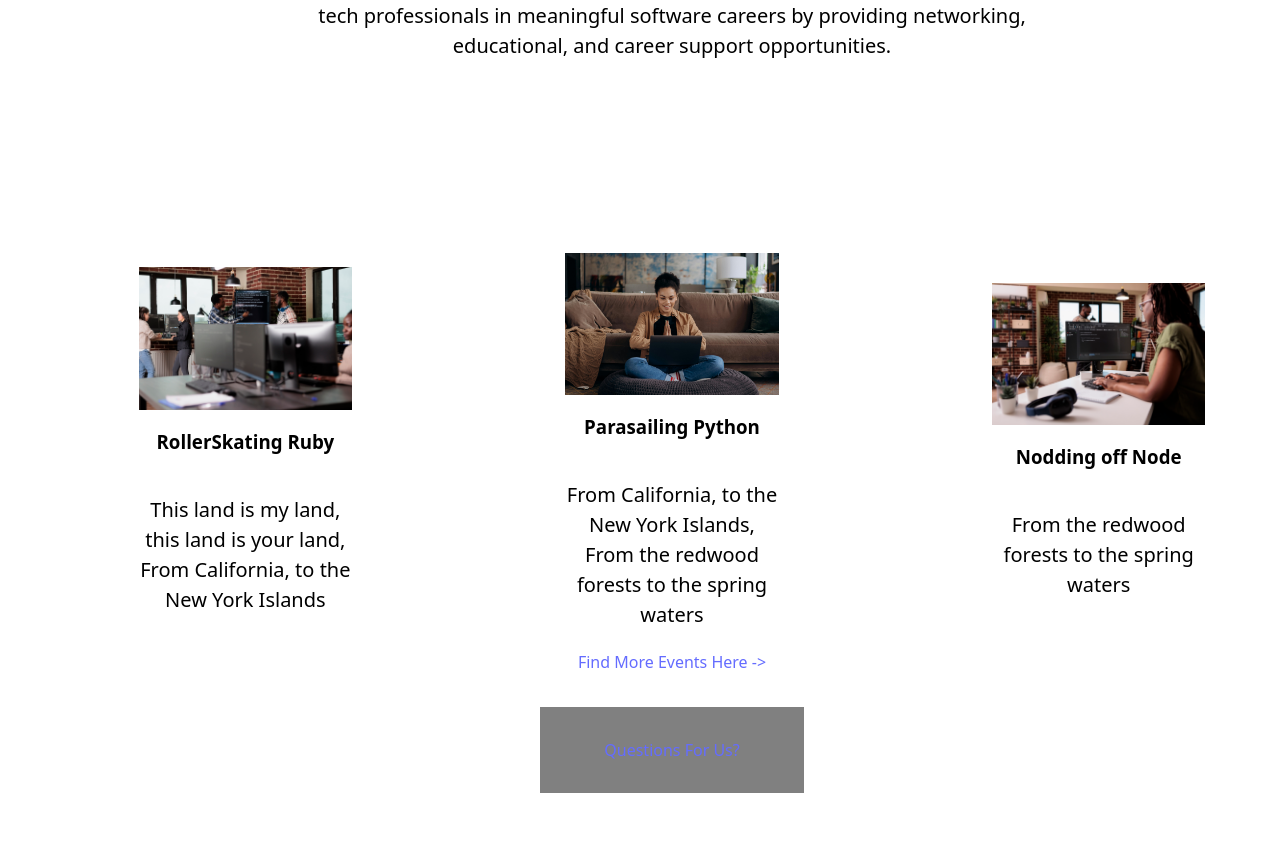
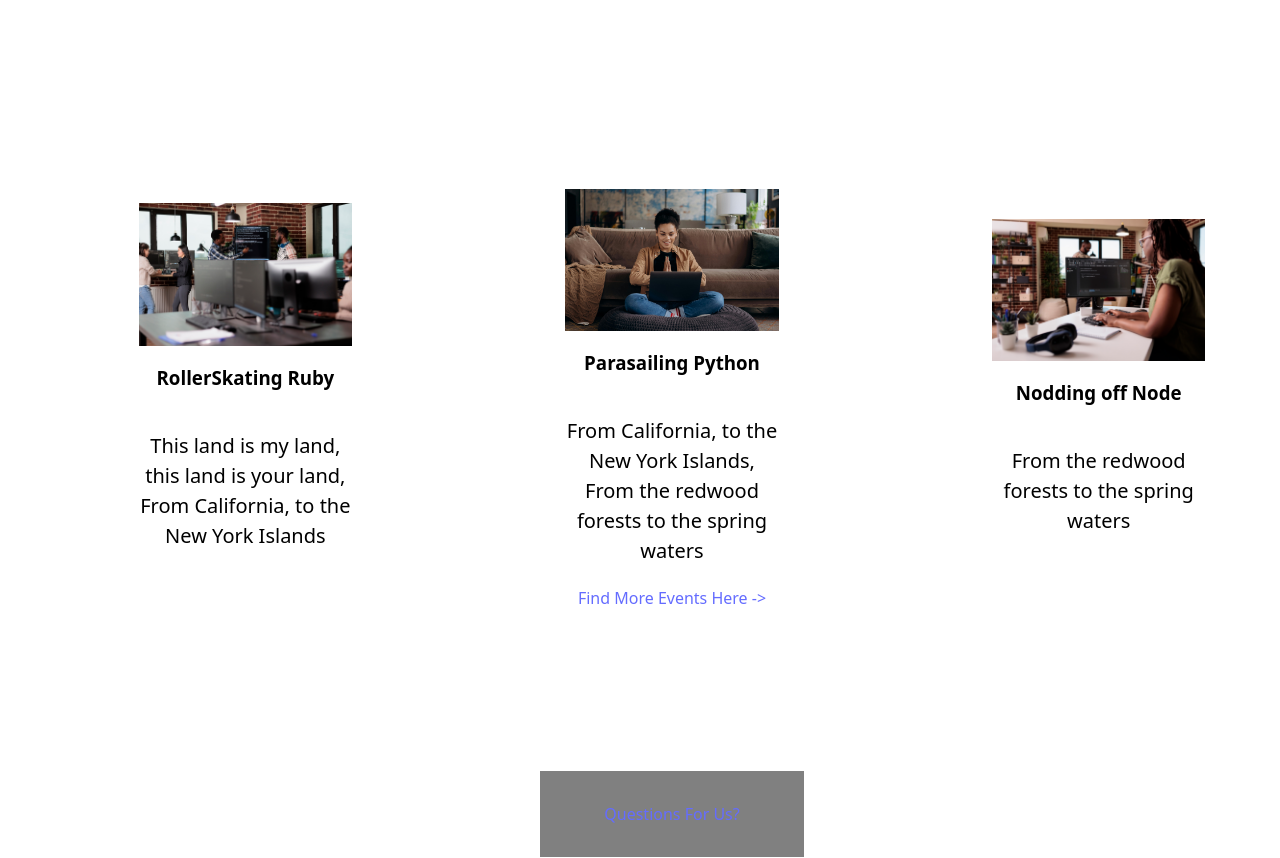
Before and after one commit to thestackcollective/tsc-website-1, a React (Vite) app: page / in a window 1280 px wide. Shown: the part 1023-1881 px from the top of the page. Built offline with nearby package versions, Linux system fonts and the light colour scheme.

Commit message:
Add space between the question button

```diff
--- a/src/components/EventTeaserSection/EventTeaserSectionContainer.css
+++ b/src/components/EventTeaserSection/EventTeaserSectionContainer.css
@@ -1,5 +1,5 @@
-section {
-  padding: 4rem 0;
+.event-teaser-section {
+  padding: 4rem 0rem 12rem 0rem;
 }
 
 .events-list {
--- a/src/components/EventTeaserSection/EventTeaserSectionContainer.jsx
+++ b/src/components/EventTeaserSection/EventTeaserSectionContainer.jsx
@@ -36,7 +36,7 @@ export default function EventTeaserSectionContainer() {
   })
 
   return (
-    <section className="">
+    <section className="event-teaser-section">
       <div className="events-list">
         {EventsList}
       </div>
```
